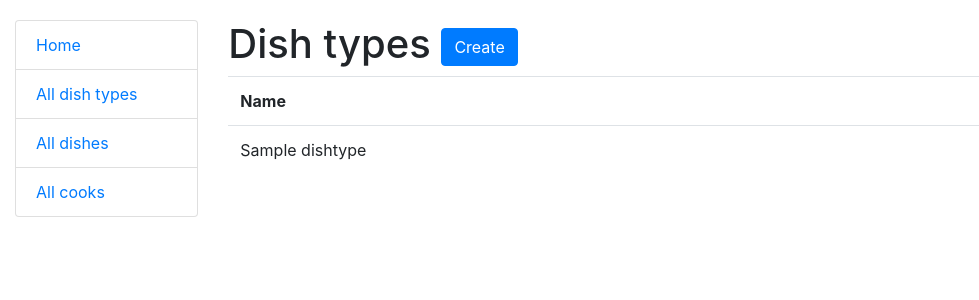
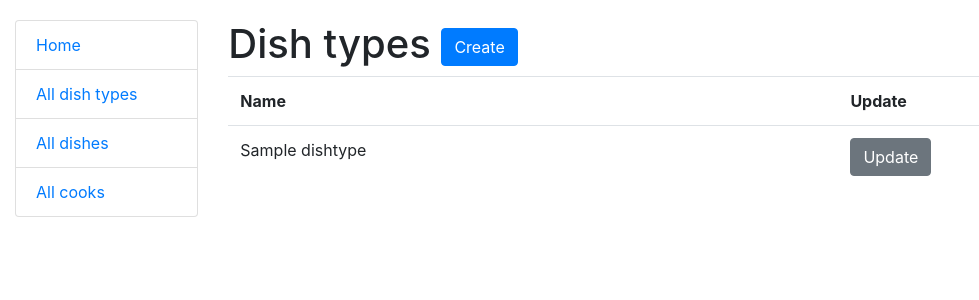
Before and after one commit to Arenkton/restaurant-kitchen-service, a Django app: page /types/ in a window 1280 px wide. Shown: the top 300 px of the page, without its empty margins (0-979 px from the left). Run offline with Django 5.2, Linux system fonts and the light colour scheme; a user stored in the database is signed in; tables that the repository leaves empty hold one stand-in row (values such as "Sample post").

Commit message:
Add dish type update functionality

```diff
--- a/kitchen/urls.py
+++ b/kitchen/urls.py
@@ -16,6 +16,11 @@ urlpatterns = [
         "types/create/",
         views.DishTypeCreateView.as_view(),
         name="dish-type-create",
+    ),
+    path(
+        "types/<int:pk>/update/",
+        views.DishTypeUpdateView.as_view(),
+        name="dish-type-update",
     ),
     path(
         "dishes/",
--- a/kitchen/views.py
+++ b/kitchen/views.py
@@ -18,6 +18,13 @@ class DishTypeListView(LoginRequiredMixin, generic.ListView):
 
 
 class DishTypeCreateView(LoginRequiredMixin, generic.CreateView):
+    model = DishType
+    form_class = DishTypeForm
+    template_name = "kitchen/dish_type_form.html"
+    success_url = reverse_lazy("kitchen:dish-type-list")
+
+
+class DishTypeUpdateView(LoginRequiredMixin, generic.UpdateView):
     model = DishType
     form_class = DishTypeForm
     template_name = "kitchen/dish_type_form.html"
--- a/templates/kitchen/dish_type_list.html
+++ b/templates/kitchen/dish_type_list.html
@@ -12,11 +12,20 @@
     <table class="table">
       <tr>
         <th>Name</th>
+        <th>Update</th>
       </tr>
 
       {% for dish_type in dish_types %}
         <tr>
           <td>{{ dish_type.name }}</td>
+          <td>
+            <a
+              href="{% url 'kitchen:dish-type-update' pk=dish_type.pk %}"
+              class="btn btn-secondary"
+            >
+              Update
+            </a>
+          </td>
         </tr>
       {% endfor %}
     </table>
```
